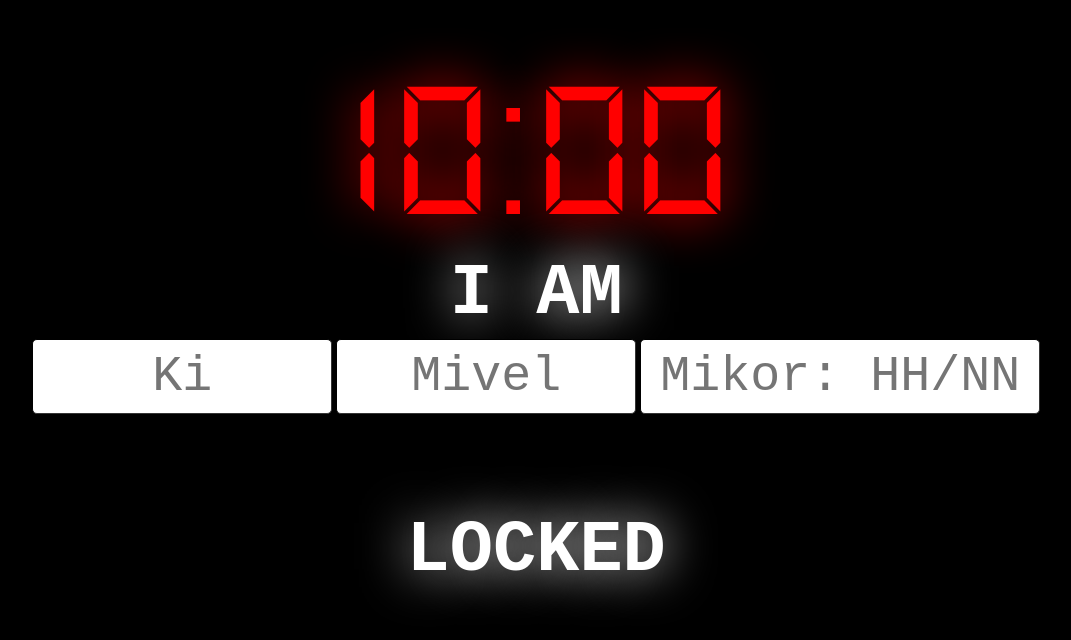
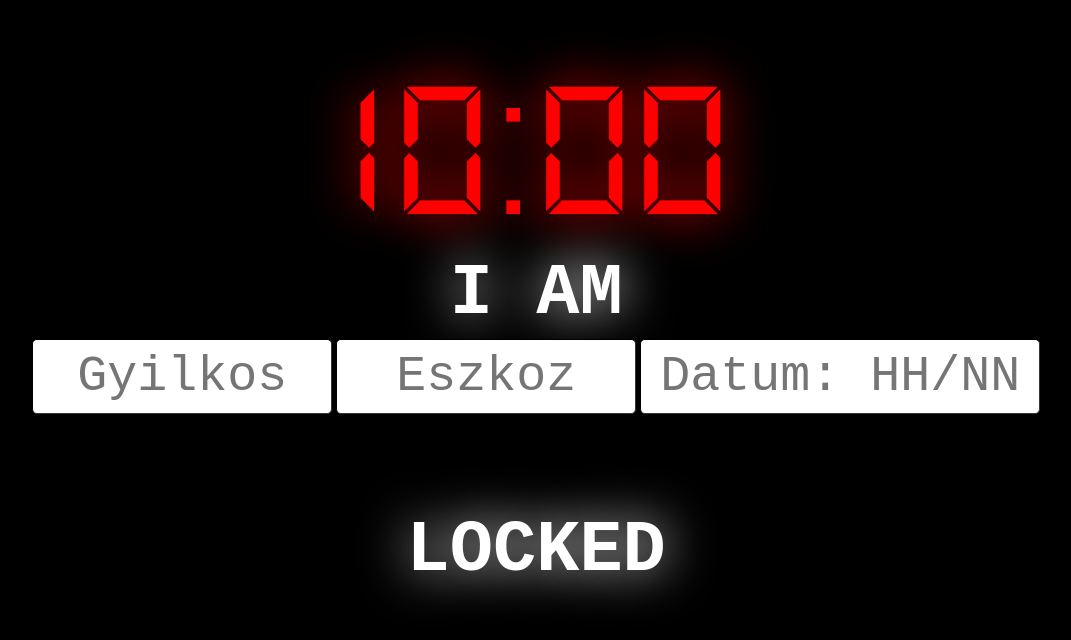
Before and after one commit to mdanka/szabaszoba, a plain HTML site: page index.html in a window 1280 px wide. Shown: the whole page, without its empty margins (99-1170 px from the left). Drawn offline with Linux system fonts and the light colour scheme.

Commit message:
Szovegdoboz update

```diff
--- a/index.html
+++ b/index.html
@@ -483,13 +483,13 @@
                 </tr>
 				<tr id="codeInputRow">
 					<td>
-						<input id="input1" type="text" placeholder="Ki" />
+						<input id="input1" type="text" placeholder="Gyilkos" />
 					</td>
 					<td>
-						<input id="input2" type="text" placeholder="Mivel" />
+						<input id="input2" type="text" placeholder="Eszkoz" />
 					</td>
 					<td>
-						<input id="input3" type="text" placeholder="Mikor: HH/NN" />
+						<input id="input3" type="text" placeholder="Datum: HH/NN" />
 					</td>
 				</tr>
 				<tr id="markRow">
```
